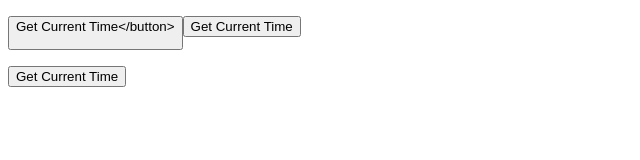
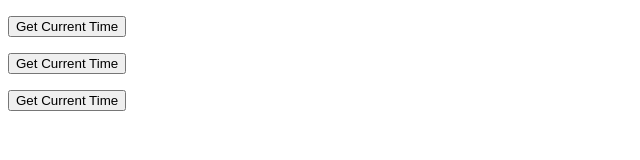
Before and after one commit to Romson/Event-handling-onclick, a plain HTML site: page index.html in a window 1280 px wide. Shown: the whole page, without its empty margins (0-640 px from the left). Drawn offline with Linux system fonts and the light colour scheme.

Commit message:
Update index.html

```diff
--- a/index.html
+++ b/index.html
@@ -8,7 +8,7 @@
 
         <!--Run JavaScript logic immediately when the button is clicked-->
         <p id="dateTarget"></p>
-        <button onclick='getElementById("dateTarget").innerHTML = Date()'>Get Current Time<<!--Comment out HTML and JS reference-->/button>
+        <button onclick='getElementById("dateTarget").innerHTML = Date()'>Get Current Time</button>
 
         <!--Reference a function in script.js-->
         <p id="dateTarget"></p>
```
